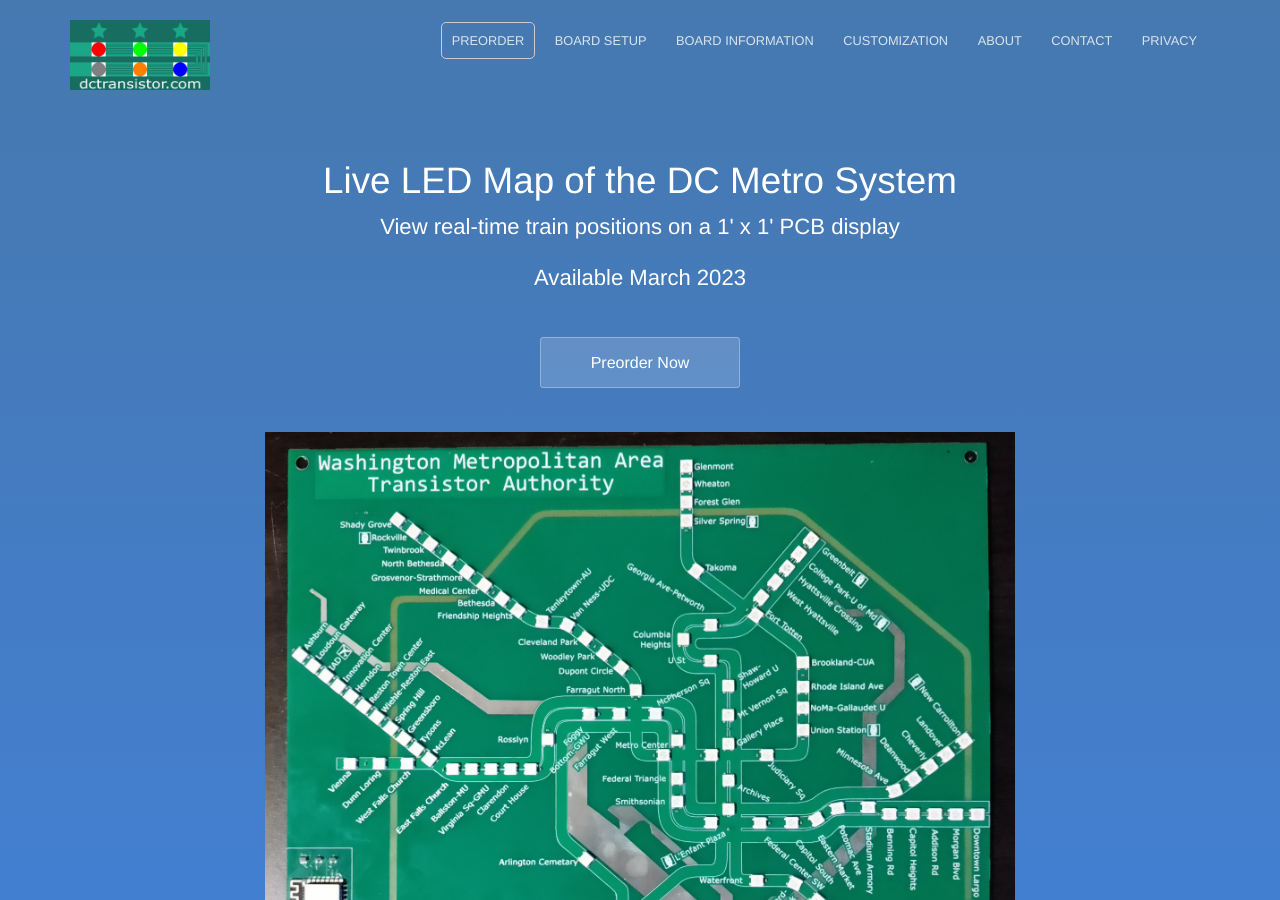
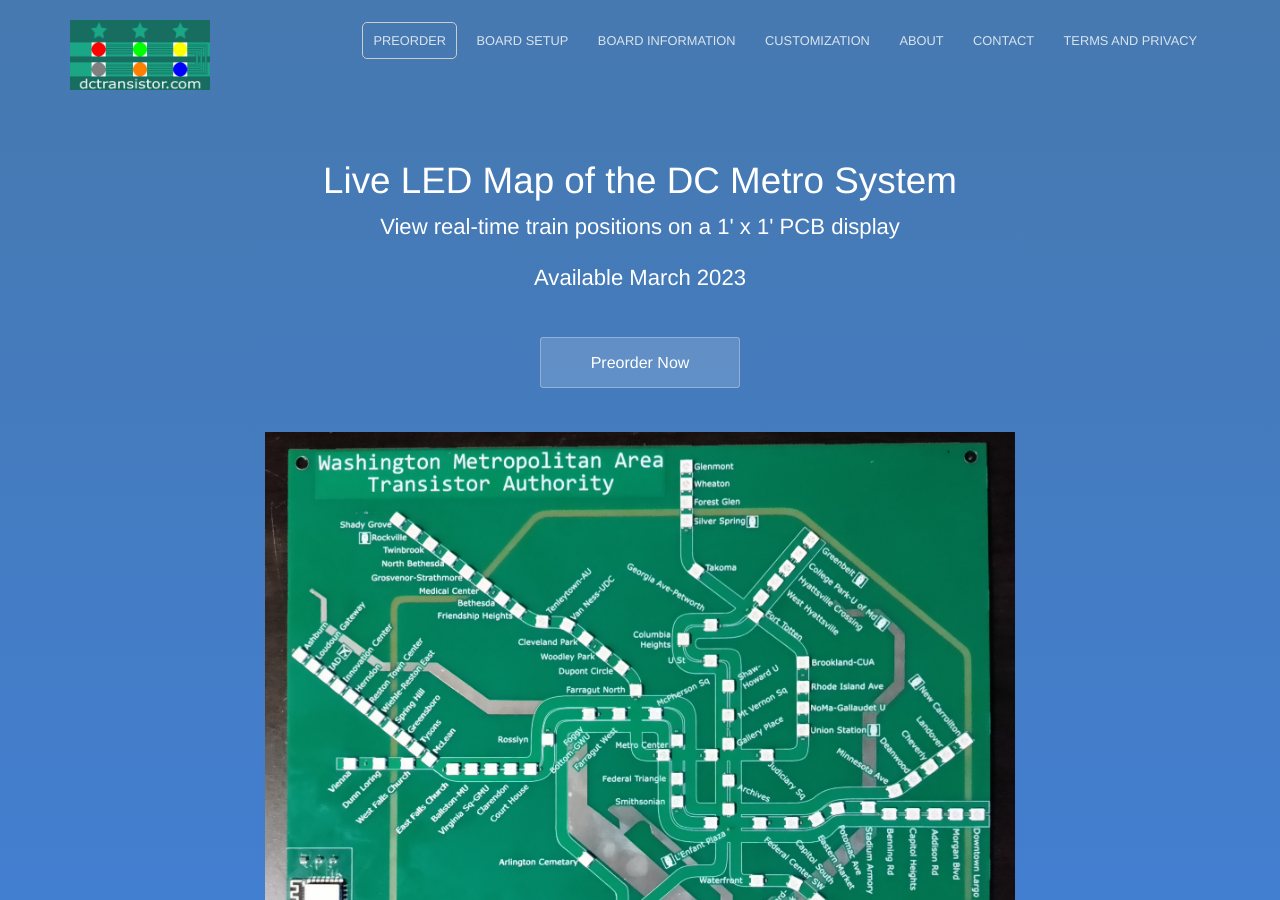
Before and after one commit to LArkema/dctransistor_website, a Jekyll site: the page built from index.html, in a window 1280 px wide and 900 px high. Built offline with Jekyll 4.4.1, drawn with Linux system fonts in a browser that asks for light colours.

Commit message:
Change header to terms and privacy

```diff
--- a/_data/navigation.yml
+++ b/_data/navigation.yml
@@ -23,7 +23,7 @@
   link: /contact/
   new_window: false
   highlight: false
-- name: Privacy
+- name: Terms and Privacy
   link: /terms-and-privacy/
   new_window: false
   highlight: false
```
